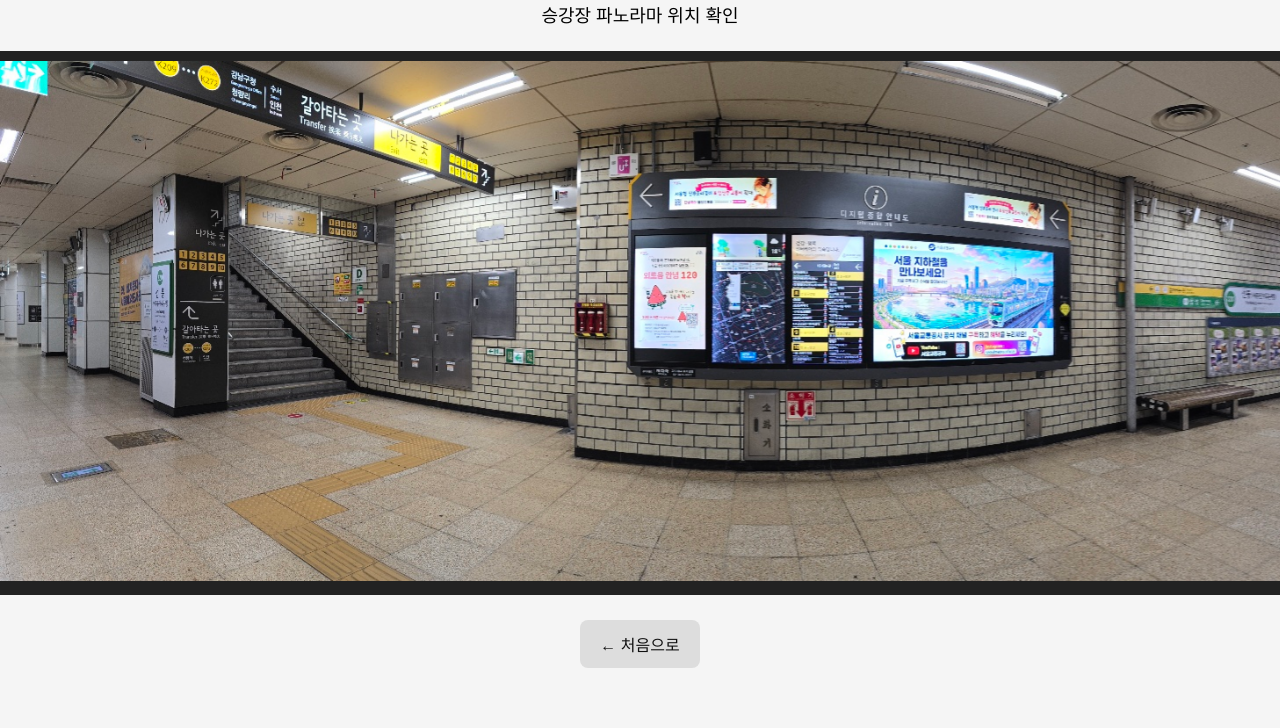
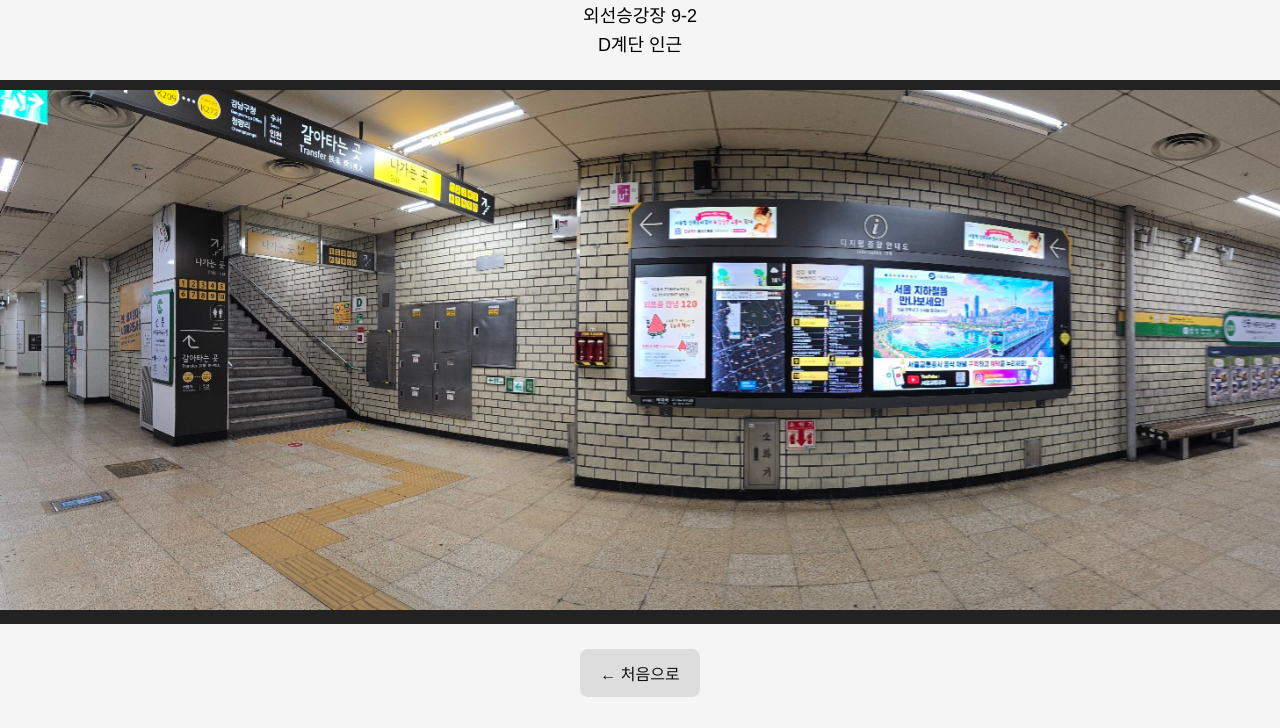
Before and after one commit to Silverpineknight/seolleung-panorama, a plain HTML site: page B07.html in a window 1280 px wide. Shown: the part 72-800 px from the top of the page. Drawn offline with Linux system fonts and the light colour scheme.

Commit message:
B07.html

```diff
--- a/B07.html
+++ b/B07.html
@@ -15,7 +15,10 @@ h1{margin-top:20px;font-size:26px}
 </head>
 <body>
 <h1>선릉역 B07</h1>
-<div class="location">승강장 파노라마 위치 확인</div>
+<div class="location">
+  외선승강장 9-2<br>
+  D계단 인근
+</div>
 <div class="panorama"><img src="B07.jpg" alt="선릉역 B07 파노라마"></div>
 <a class="back" href="index.html">← 처음으로</a>
 </body>
```
